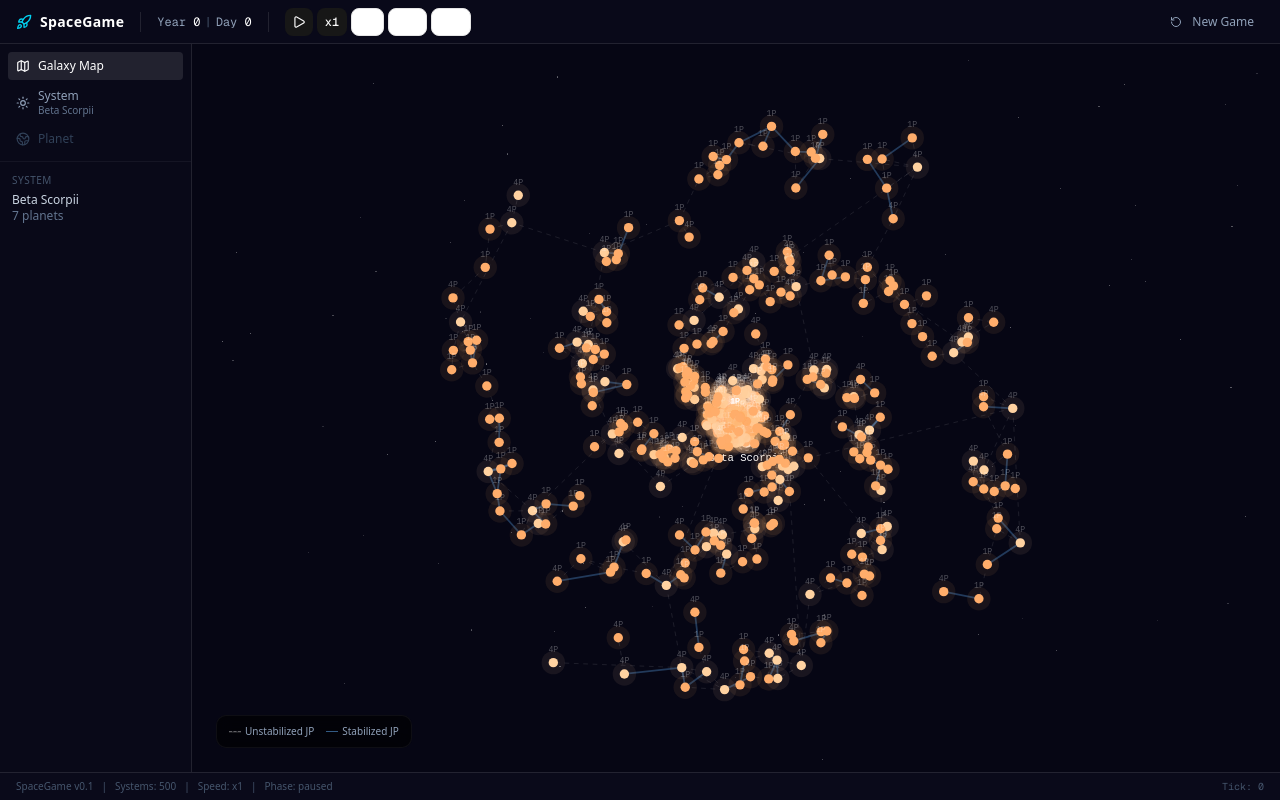
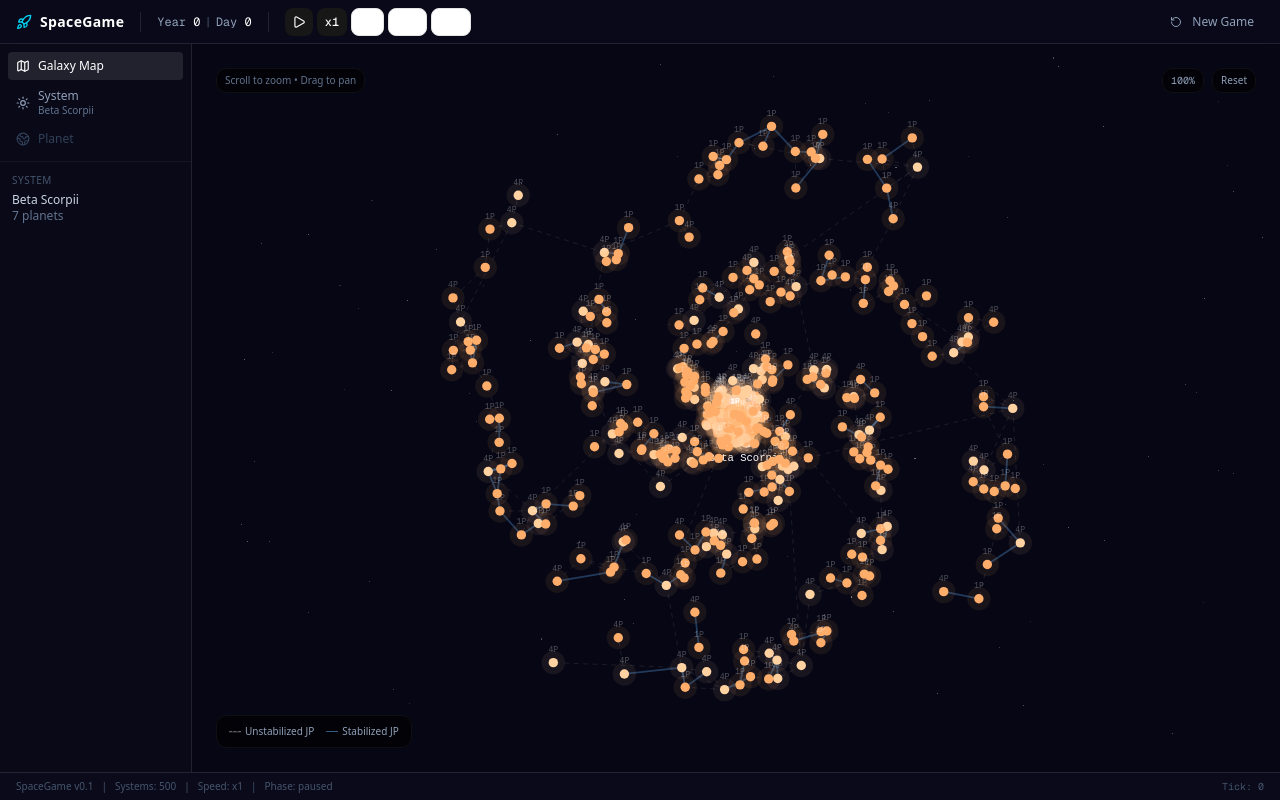
Before and after one commit to vivasua-collab/spacegame, a Next.js app: page / in a window 1280 px wide. Both pictures are taken after a click on the button "Launch Game". Built offline with nearby package versions, Linux system fonts and the light colour scheme.

Commit message:
a1c2f1b9-d58a-4fd4-a952-af2622b0381d

```diff
--- a/src/app/page.tsx
+++ b/src/app/page.tsx
@@ -1,10 +1,23 @@
 'use client';
 
-import { useEffect, useState } from 'react';
+import { useEffect, useState, useMemo } from 'react';
 import { useGameStore } from '@/stores/game-store';
 import { GameLayout } from '@/components/game/game-layout';
 import { Button } from '@/components/ui/button';
 import { Rocket } from 'lucide-react';
+
+/**
+ * Deterministic pseudo-random number generator (simple LCG).
+ * Used to generate star background positions that match between server and client,
+ * avoiding React hydration mismatches caused by Math.random().
+ */
+function seededRng(seed: number) {
+  let s = seed;
+  return () => {
+    s = (s * 1664525 + 1013904223) & 0x7fffffff;
+    return s / 0x7fffffff;
+  };
+}
 
 export default function Home() {
   const gameState = useGameStore((s) => s.gameState);
@@ -13,6 +26,20 @@ export default function Home() {
   const tick = useGameStore((s) => s.tick);
 
   const [seed, setSeed] = useState('42');
+
+  // Deterministic star positions — same on server and client
+  const stars = useMemo(() => {
+    const rng = seededRng(42);
+    return Array.from({ length: 120 }, (_, i) => ({
+      w: rng() < 0.05 ? 2 : 1,
+      h: rng() < 0.05 ? 2 : 1,
+      left: `${rng() * 100}%`,
+      top: `${rng() * 100}%`,
+      opacity: 0.1 + rng() * 0.4,
+      delay: `${rng() * 3}s`,
+      key: i,
+    }));
+  }, []);
 
   // Game tick loop
   useEffect(() => {
@@ -29,19 +56,20 @@ export default function Home() {
   if (!isInitialized) {
     return (
       <div className="min-h-screen flex flex-col items-center justify-center bg-[#060614] text-white p-4">
-        {/* Background stars effect */}
+        {/* Background stars effect — deterministic, no Math.random() */}
         <div className="absolute inset-0 overflow-hidden pointer-events-none">
-          {Array.from({ length: 120 }).map((_, i) => (
+          {stars.map((s) => (
             <div
-              key={i}
-              className="absolute rounded-full bg-white"
+              key={s.key}
+              className="absolute rounded-full bg-white animate-pulse"
               style={{
-                width: Math.random() < 0.05 ? 2 : 1,
-                height: Math.random() < 0.05 ? 2 : 1,
-                left: `${Math.random() * 100}%`,
-                top: `${Math.random() * 100}%`,
-                opacity: 0.1 + Math.random() * 0.4,
-                animationDelay: `${Math.random() * 3}s`,
+                width: s.w,
+                height: s.h,
+                left: s.left,
+                top: s.top,
+                opacity: s.opacity,
+                animationDelay: s.delay,
+                animationDuration: '3s',
               }}
             />
           ))}
--- a/src/components/game/galaxy-map.tsx
+++ b/src/components/game/galaxy-map.tsx
@@ -1,8 +1,24 @@
 'use client';
 
-import { useCallback, useMemo, useState } from 'react';
+import { useCallback, useMemo, useState, useRef, useEffect } from 'react';
 import { useGameStore } from '@/stores/game-store';
 import type { StarSystem } from '@/core/types';
+
+/**
+ * Deterministic LCG for star background — avoids hydration mismatch.
+ */
+function seededRng(seed: number) {
+  let s = seed;
+  return () => {
+    s = (s * 1664525 + 1013904223) & 0x7fffffff;
+    return s / 0x7fffffff;
+  };
+}
+
+/** Minimum and maximum zoom levels */
+const ZOOM_MIN = 0.3;
+const ZOOM_MAX = 15;
+const ZOOM_STEP = 0.15; // 15% per scroll tick
 
 export function GalaxyMap() {
   const gameState = useGameStore((s) => s.gameState);
@@ -11,11 +27,18 @@ export function GalaxyMap() {
 
   const [hoveredSystemId, setHoveredSystemId] = useState<string | null>(null);
 
+  // Zoom & pan state
+  const [zoom, setZoom] = useState(1);
+  const [pan, setPan] = useState({ x: 0, y: 0 });
+  const [isDragging, setIsDragging] = useState(false);
+  const dragStart = useRef({ x: 0, y: 0, panX: 0, panY: 0 });
+  const containerRef = useRef<HTMLDivElement>(null);
+
   const systems = gameState?.galaxy.systems ?? [];
 
-  // Compute viewport bounds and transform
-  const { offsetX, offsetY, scale } = useMemo(() => {
-    if (systems.length === 0) return { offsetX: 0, offsetY: 0, scale: 1 };
+  // Compute base viewport bounds and transform (before user zoom/pan)
+  const base = useMemo(() => {
+    if (systems.length === 0) return { offsetX: 0, offsetY: 0, scale: 1, svgW: 900, svgH: 600 };
 
     let minX = Infinity, maxX = -Infinity, minY = Infinity, maxY = -Infinity;
     for (const sys of systems) {
@@ -42,8 +65,15 @@ export function GalaxyMap() {
       offsetX: svgWidth / 2 - cx * s,
       offsetY: svgHeight / 2 - cy * s,
       scale: s,
+      svgW: svgWidth,
+      svgH: svgHeight,
     };
   }, [systems]);
+
+  // Effective transform = base + user zoom + user pan
+  const effectiveScale = base.scale * zoom;
+  const effectiveOffsetX = base.offsetX * zoom + pan.x + (base.svgW / 2) * (1 - zoom);
+  const effectiveOffsetY = base.offsetY * zoom + pan.y + (base.svgH / 2) * (1 - zoom);
 
   // Build jump point lines (deduplicated)
   const jumpLines = useMemo(() => {
@@ -61,16 +91,69 @@ export function GalaxyMap() {
         if (!from || !to) continue;
 
         lines.push({
-          x1: from.position.x * scale + offsetX,
-          y1: from.position.y * scale + offsetY,
-          x2: to.position.x * scale + offsetX,
-          y2: to.position.y * scale + offsetY,
+          x1: from.position.x * effectiveScale + effectiveOffsetX,
+          y1: from.position.y * effectiveScale + effectiveOffsetY,
+          x2: to.position.x * effectiveScale + effectiveOffsetX,
+          y2: to.position.y * effectiveScale + effectiveOffsetY,
           stabilized: jp.stabilized,
         });
       }
     }
     return lines;
-  }, [systems, scale, offsetX, offsetY]);
+  }, [systems, effectiveScale, effectiveOffsetX, effectiveOffsetY]);
+
+  // Deterministic background stars — no Math.random()
+  const bgStars = useMemo(() => {
+    const rng = seededRng(137);
+    return Array.from({ length: 80 }, (_, i) => ({
+      w: rng() < 0.1 ? 2 : 1,
+      h: rng() < 0.1 ? 2 : 1,
+      left: `${rng() * 100}%`,
+      top: `${rng() * 100}%`,
+      opacity: 0.15 + rng() * 0.35,
+      key: i,
+    }));
+  }, []);
+
+  // Mouse wheel zoom handler
+  const handleWheel = useCallback((e: React.WheelEvent) => {
+    e.preventDefault();
+    const direction = e.deltaY < 0 ? 1 : -1;
+    const factor = 1 + ZOOM_STEP * direction;
+    setZoom((prev) => Math.max(ZOOM_MIN, Math.min(ZOOM_MAX, prev * factor)));
+  }, []);
+
+  // Pan: mouse down → start drag
+  const handleMouseDown = useCallback((e: React.MouseEvent) => {
+    // Only pan with middle button, or left button on empty area
+    if (e.button === 1 || (e.button === 0 && e.target === e.currentTarget || (e.target as Element).tagName === 'svg')) {
+      setIsDragging(true);
+      dragStart.current = { x: e.clientX, y: e.clientY, panX: pan.x, panY: pan.y };
+      e.preventDefault();
+    }
+  }, [pan]);
+
+  // Pan: mouse move
+  const handleMouseMove = useCallback((e: React.MouseEvent) => {
+    if (!isDragging) return;
+    const dx = e.clientX - dragStart.current.x;
+    const dy = e.clientY - dragStart.current.y;
+    setPan({
+      x: dragStart.current.panX + dx,
+      y: dragStart.current.panY + dy,
+    });
+  }, [isDragging]);
+
+  // Pan: mouse up → stop drag
+  const handleMouseUp = useCallback(() => {
+    setIsDragging(false);
+  }, []);
+
+  // Reset zoom & pan
+  const resetView = useCallback(() => {
+    setZoom(1);
+    setPan({ x: 0, y: 0 });
+  }, []);
 
   const handleSystemClick = useCallback(
     (system: StarSystem) => {
@@ -78,6 +161,15 @@ export function GalaxyMap() {
     },
     [selectSystem],
   );
+
+  // Prevent default wheel on the container (for zoom)
+  useEffect(() => {
+    const el = containerRef.current;
+    if (!el) return;
+    const handler = (e: WheelEvent) => e.preventDefault();
+    el.addEventListener('wheel', handler, { passive: false });
+    return () => el.removeEventListener('wheel', handler);
+  }, []);
 
   if (systems.length === 0) {
     return (
@@ -88,28 +180,38 @@ export function GalaxyMap() {
   }
 
   return (
-    <div className="relative w-full h-full overflow-hidden">
-      {/* Background stars */}
-      <div className="absolute inset-0 overflow-hidden">
-        {Array.from({ length: 80 }).map((_, i) => (
+    <div
+      ref={containerRef}
+      className="relative w-full h-full overflow-hidden"
+      onWheel={handleWheel}
+      onMouseDown={handleMouseDown}
+      onMouseMove={handleMouseMove}
+      onMouseUp={handleMouseUp}
+      onMouseLeave={handleMouseUp}
+      style={{ cursor: isDragging ? 'grabbing' : 'grab' }}
+    >
+      {/* Background stars — deterministic, no hydration mismatch */}
+      <div className="absolute inset-0 overflow-hidden pointer-events-none">
+        {bgStars.map((s) => (
           <div
-            key={i}
+            key={s.key}
             className="absolute rounded-full bg-white"
             style={{
-              width: Math.random() < 0.1 ? 2 : 1,
-              height: Math.random() < 0.1 ? 2 : 1,
-              left: `${Math.random() * 100}%`,
-              top: `${Math.random() * 100}%`,
-              opacity: 0.15 + Math.random() * 0.35,
+              width: s.w,
+              height: s.h,
+              left: s.left,
+              top: s.top,
+              opacity: s.opacity,
             }}
           />
         ))}
       </div>
 
       <svg
-        viewBox="0 0 900 600"
+        viewBox={`0 0 ${base.svgW} ${base.svgH}`}
         className="w-full h-full"
         xmlns="http://www.w3.org/2000/svg"
+        style={{ pointerEvents: isDragging ? 'none' : 'auto' }}
       >
         {/* Jump point lines */}
         {jumpLines.map((line, i) => (
@@ -127,8 +229,8 @@ export function GalaxyMap() {
 
         {/* Star systems */}
         {systems.map((sys) => {
-          const cx = sys.position.x * scale + offsetX;
-          const cy = sys.position.y * scale + offsetY;
+          const cx = sys.position.x * effectiveScale + effectiveOffsetX;
+          const cy = sys.position.y * effectiveScale + effectiveOffsetY;
           const isSelected = sys.id === selectedSystemId;
           const isHovered = sys.id === hoveredSystemId;
           const dotRadius = isSelected ? 6 : isHovered ? 5 : 4;
@@ -174,8 +276,8 @@ export function GalaxyMap() {
                 />
               )}
 
-              {/* Name label (always shown for discovered, on hover for others) */}
-              {(sys.discovered || isHovered || isSelected) && (
+              {/* Name label (show when zoomed in enough, or on hover/select) */}
+              {(sys.discovered || isHovered || isSelected || zoom > 2) && (
                 <text
                   x={cx}
                   y={cy + dotRadius + 12}
@@ -189,7 +291,7 @@ export function GalaxyMap() {
               )}
 
               {/* Planet count indicator */}
-              {sys.planets.length > 0 && (
+              {sys.planets.length > 0 && (zoom > 0.8 || isHovered || isSelected) && (
                 <text
                   x={cx}
                   y={cy - dotRadius - 5}
@@ -206,7 +308,7 @@ export function GalaxyMap() {
         })}
       </svg>
 
-      {/* Legend */}
+      {/* Zoom controls & info */}
       <div className="absolute bottom-3 left-3 bg-black/60 rounded-lg px-3 py-2 text-[10px] text-slate-400 backdrop-blur-sm border border-white/5">
         <div className="flex items-center gap-3">
           <span className="flex items-center gap-1">
@@ -219,6 +321,25 @@ export function GalaxyMap() {
           </span>
         </div>
       </div>
+
+      {/* Zoom indicator & reset */}
+      <div className="absolute top-3 right-3 flex items-center gap-2">
+        <div className="bg-black/60 rounded-lg px-2 py-1 text-[10px] text-slate-400 backdrop-blur-sm border border-white/5 font-mono">
+          {Math.round(zoom * 100)}%
+        </div>
+        <button
+          onClick={resetView}
+          className="bg-black/60 rounded-lg px-2 py-1 text-[10px] text-slate-400 hover:text-white backdrop-blur-sm border border-white/5 hover:border-white/20 transition-colors"
+          title="Reset view"
+        >
+          Reset
+        </button>
+      </div>
+
+      {/* Zoom hint */}
+      <div className="absolute top-3 left-3 bg-black/60 rounded-lg px-2 py-1 text-[10px] text-slate-500 backdrop-blur-sm border border-white/5">
+        Scroll to zoom • Drag to pan
+      </div>
     </div>
   );
 }
```
